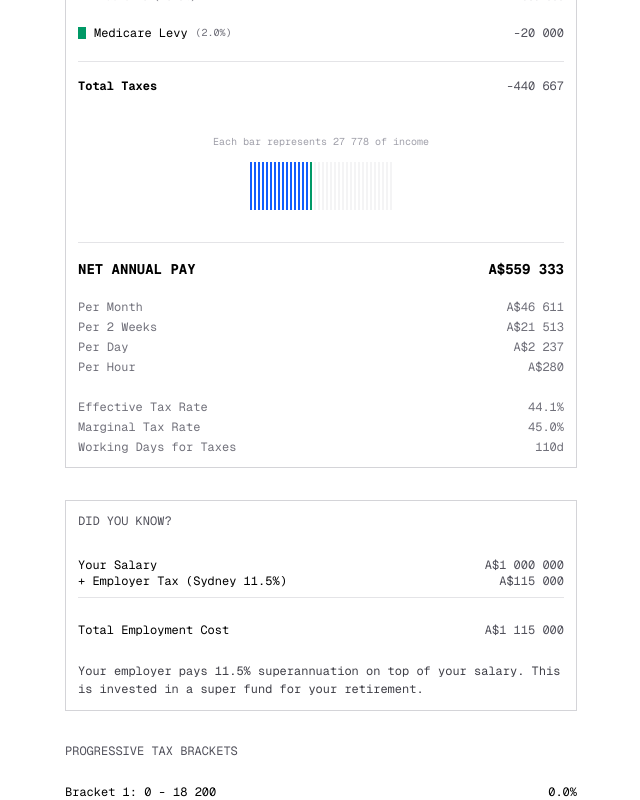
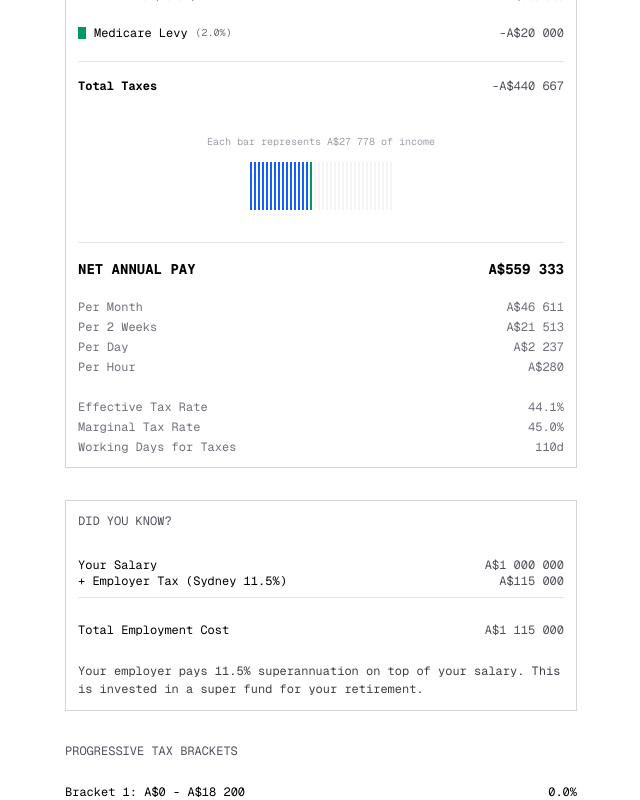
Before and after one commit to oscardobsonbrown/Tax, a Next.js app: page /country/au in a window 1280 px wide. Shown: the part 640-1440 px from the top of the page, without its empty margins (319-959 px from the left). Built offline with nearby package versions, Linux system fonts and the light colour scheme.

Commit message:
Add currency symbol formatting to tax components

```diff
--- a/src/components/tax/BracketTable.tsx
+++ b/src/components/tax/BracketTable.tsx
@@ -1,8 +1,24 @@
 "use client";
 
-import { TaxBracket, formatCurrency, formatRate } from "@/lib/tax-calculations";
+import {
+  TaxBracket,
+  formatCurrency,
+  formatRate,
+  CURRENCY_SYMBOLS,
+  type Currency,
+} from "@/lib/tax-calculations";
 
-export default function BracketTable({ brackets }: { brackets: TaxBracket[] }) {
+export default function BracketTable({
+  brackets,
+  currency = "AUD",
+}: {
+  brackets: TaxBracket[];
+  currency?: Currency;
+}) {
+  const formatCurrencyWithSymbol = (amount: number): string => {
+    return `${CURRENCY_SYMBOLS[currency]}${formatCurrency(amount)}`;
+  };
+
   return (
     <div className="flex flex-col w-full">
       {brackets.map((bracket, index) => (
@@ -11,9 +27,9 @@ export default function BracketTable({ brackets }: { brackets: TaxBracket[] }) {
           className="flex shrink-0 justify-between border-b border-zinc-300 px-0 py-[9px]"
         >
           <div className="text-black font-mono text-xs leading-4 w-[80%]">
-            Bracket {index + 1}: {formatCurrency(bracket.min)}
+            Bracket {index + 1}: {formatCurrencyWithSymbol(bracket.min)}
             {" - "}
-            {bracket.max ? formatCurrency(bracket.max) : "∞"}
+            {bracket.max ? formatCurrencyWithSymbol(bracket.max) : "∞"}
           </div>
           <div className="text-black font-mono text-xs leading-4 text-right w-[20%]">
             {formatRate(bracket.rate * 100)}
--- a/src/components/tax/TaxBreakdown.tsx
+++ b/src/components/tax/TaxBreakdown.tsx
@@ -5,6 +5,8 @@ import {
   TaxBreakdown as TaxBreakdownType,
   formatCurrency,
   formatRate,
+  CURRENCY_SYMBOLS,
+  type Currency,
 } from "@/lib/tax-calculations";
 
 const TAX_COLORS = [
@@ -20,13 +22,18 @@ export default function TaxBreakdown({
   taxes,
   totalTaxes,
   grossSalary,
-  netPay
+  netPay,
+  currency = "AUD",
 }: {
   taxes: TaxBreakdownType[];
   totalTaxes: number;
   grossSalary: number;
   netPay: number;
+  currency?: Currency;
 }) {
+  const formatCurrencyWithSymbol = (amount: number): string => {
+    return `${CURRENCY_SYMBOLS[currency]}${formatCurrency(amount)}`;
+  };
   const [hoveredBar, setHoveredBar] = useState<{ type: string; amount: number; index: number; x: number; y: number } | null>(null);
 
   const totalBars = 36;
@@ -83,7 +90,7 @@ export default function TaxBreakdown({
                 </span>
               </div>
               <span className="text-zinc-600">
-                -{formatCurrency(tax.amount)}
+                -{formatCurrencyWithSymbol(tax.amount)}
               </span>
             </div>
 
@@ -95,7 +102,7 @@ export default function TaxBreakdown({
                     className="flex justify-between text-[10px] text-zinc-500"
                   >
                     <span>{bracket.name}</span>
-                    <span>-{formatCurrency(bracket.amount)}</span>
+                    <span>-{formatCurrencyWithSymbol(bracket.amount)}</span>
                   </div>
                 ))}
               </div>
@@ -109,12 +116,12 @@ export default function TaxBreakdown({
 
       <div className="flex justify-between mb-6">
         <span className="text-black font-bold">Total Taxes</span>
-        <span className="text-zinc-600">-{formatCurrency(totalTaxes)}</span>
+        <span className="text-zinc-600">-{formatCurrencyWithSymbol(totalTaxes)}</span>
       </div>
 
       <div className="flex flex-col gap-2 mt-4">
         <div className="text-center text-[10px] text-zinc-400 mb-1">
-          Each bar represents {formatCurrency(grossSalary / 36)} of income
+          Each bar represents {formatCurrencyWithSymbol(grossSalary / 36)} of income
         </div>
 
         <div
@@ -154,7 +161,7 @@ export default function TaxBreakdown({
                 transform: 'translateX(-50%)'
               }}
             >
-              {hoveredBar.type}: {formatCurrency(hoveredBar.amount)}
+              {hoveredBar.type}: {formatCurrencyWithSymbol(hoveredBar.amount)}
               <div className="absolute top-full left-1/2 transform -translate-x-1/2 border-4 border-transparent border-t-black"></div>
             </div>
           )}
```
